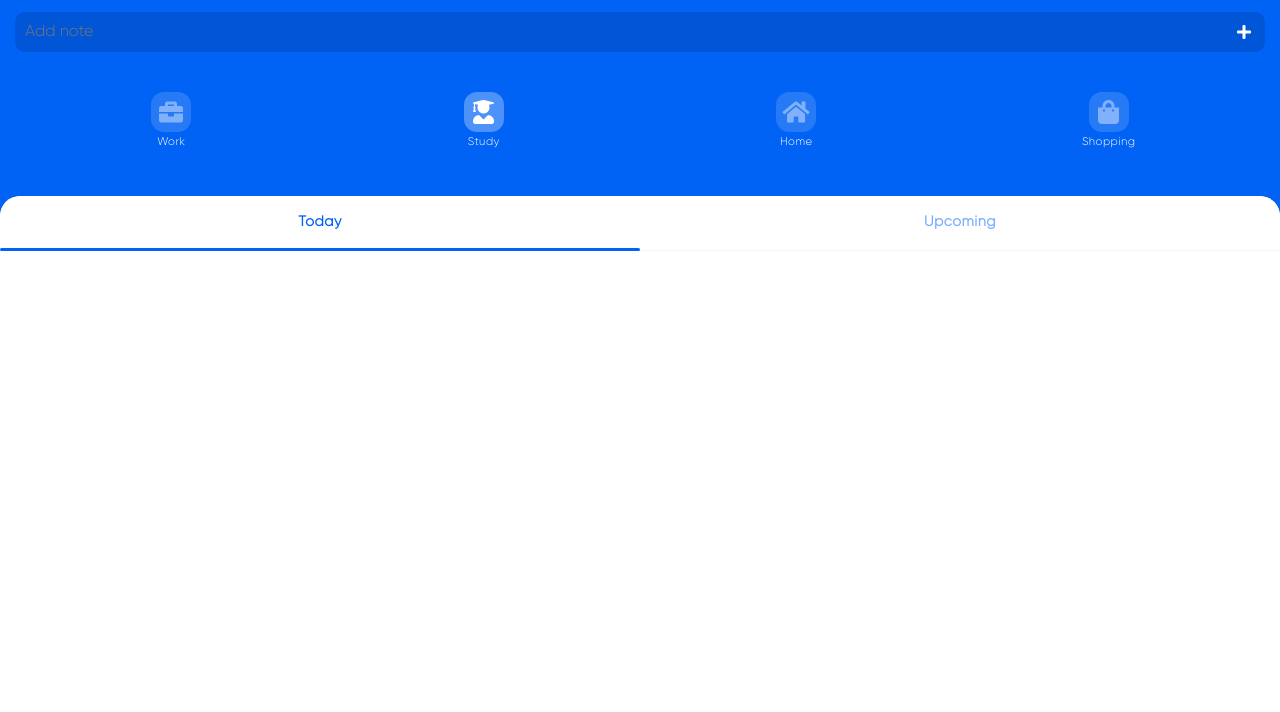
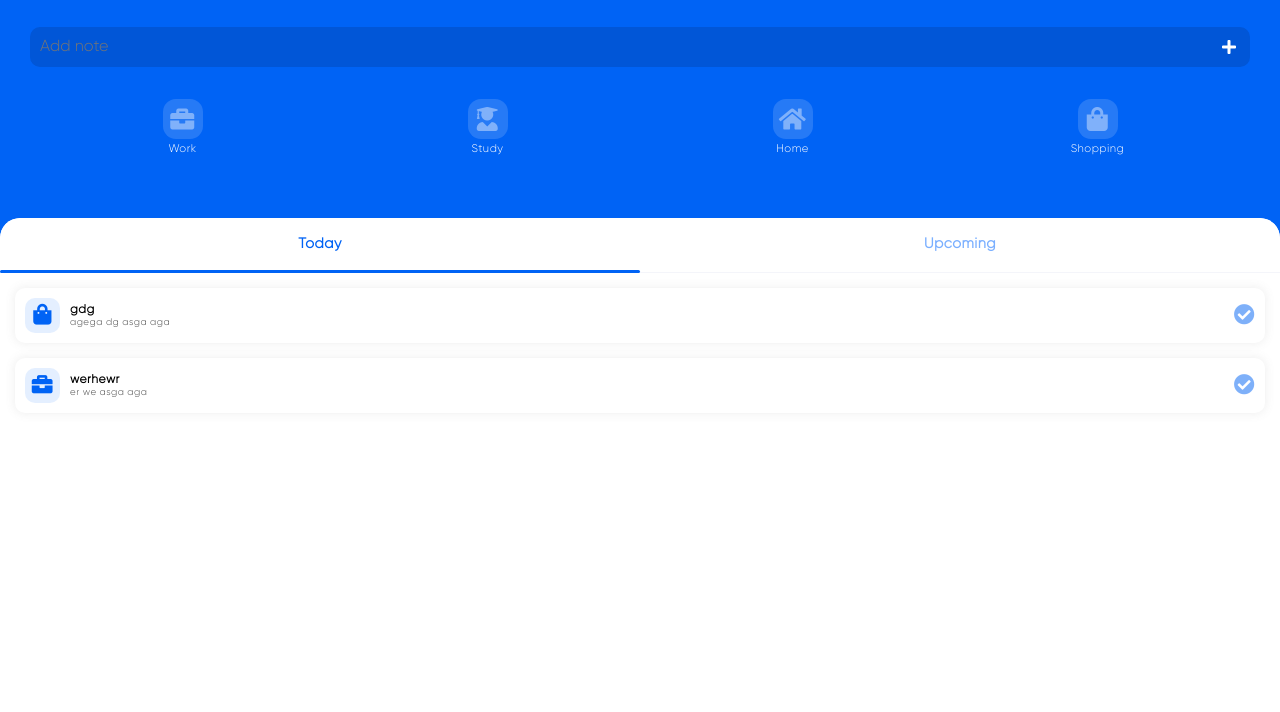
Before and after one commit to AlexanderBazukevich/ToDoList, a website with bundled scripts: page index.html in a window 1280 px wide. Shown: the part 88-800 px from the top of the page. Built offline with nearby package versions, Linux system fonts and the light colour scheme; a web font is replaced by a local one.

Commit message:
changed: content block html lines up from js components; modified some components

```diff
--- a/index.html
+++ b/index.html
@@ -14,80 +14,19 @@
 <body>
     <div class="application">
         <div class="header">
-            <button class="button" type="button"><i class="fas fa-chevron-left"></i></button>
+            <button class="button" type="button">
+                <span class="icon">
+                    <i class="fas fa-chevron-left"></i>
+                </span>
+            </button>
             <h1 class="header__title">ToDo List</h1>
-            <button class="button" type="button"><i class="fas fa-ellipsis-v"></i></button>
+            <button class="button" type="button">
+                <span class="icon">
+                    <i class="fas fa-ellipsis-v"></i>
+                </span>
+            </button>
         </div>
-        <div class="content">
-            <form>
-                <div class="control">
-                    <label class="control__label">
-                        <input class="control__field control__field_main control__field_action_append" type="text" placeholder="Add note">
-                        <button class="button" type="submit" id="modal-button">
-                            <span class="icon">
-                                <i class="fas fa-plus"></i>
-                            </span>
-                        </button>
-                    </label>
-                </div>
-                <div class="control-group">
-                    <div class="control-group__item control-group__item_w4">
-                        <div class="control">
-                            <label class="control__label">
-                                <input class="control__field" type="radio" name="group" hidden="true">
-                                <span class="icon icon_main icon_big icon_halo_main">
-                                    <i class="fas fa-briefcase"></i>
-                                </span>
-                                <span class="control__title control__title_small">Work</span>
-                            </label>
-                        </div>
-                    </div>
-                    <div class="control-group__item control-group__item_w4">
-                        <div class="control">
-                            <label class="control__label">
-                                <input class="control__field" type="radio" name="group" hidden="true" checked>
-                                <span class="icon icon_main icon_big icon_halo_main">
-                                    <i class="fas fa-user-graduate"></i>
-                                </span>
-                                <span class="control__title control__title_small">Study</span>
-                            </label>
-                        </div>
-                    </div>
-                    <div class="control-group__item control-group__item_w4">
-                        <div class="control">
-                            <label class="control__label">
-                                <input class="control__field" type="radio" name="group" hidden="true">
-                                <span class="icon icon_main icon_big icon_halo_main">
-                                    <i class="fas fa-home"></i>
-                                </span>
-                                <span class="control__title control__title_small">Home</span>
-                            </label>
-                        </div>
-                    </div>
-                    <div class="control-group__item control-group__item_w4">
-                        <div class="control">
-                            <label class="control__label">
-                                <input class="control__field" type="radio" name="group" hidden="true">
-                                <span class="icon icon_main icon_big icon_halo_main">
-                                    <i class="fas fa-shopping-bag"></i>
-                                </span>
-                                <span class="control__title control__title_small">Shopping</span>
-                            </label>
-                        </div>
-                    </div>
-                    <div class="control-group__item control-group__item_w4">
-                        <div class="control">
-                            <label class="control__label">
-                                <input class="control__field" type="radio" name="group" hidden="true">
-                                <span class="icon icon_main icon_big icon_halo_main">
-                                    <i class="fas fa-shopping-bag"></i>
-                                </span>
-                                <span class="control__title control__title_small">Shopping</span>
-                            </label>
-                        </div>
-                    </div>
-                </div>
-            </form>
+        <div class="content" data-dom="content">
         </div>
         <div class="tabs" data-dom="tabs"></div>
         <div class="modal">
@@ -209,3 +148,72 @@
     </div>
     <script src="./src/pages/todo.page.js" type="module"></script>
 </body>
+            <!-- <form data-dom="add-note">
+                <div class="control">
+                    <label class="control__label">
+                        <input class="control__field control__field_main control__field_action_append" type="text" placeholder="Add note">
+                        <button class="button" type="submit">
+                            <span class="icon">
+                                <i class="fas fa-plus"></i>
+                            </span>
+                        </button>
+                    </label>
+                </div>
+            </form>
+            <div class="control-group">
+                <div class="control-group__item control-group__item_w4">
+                    <div class="control">
+                        <label class="control__label">
+                            <input class="control__field" type="radio" name="group" hidden="true">
+                            <span class="icon icon_main icon_big icon_halo_main">
+                                <i class="fas fa-briefcase"></i>
+                            </span>
+                            <span class="control__title control__title_small">Work</span>
+                        </label>
+                    </div>
+                </div>
+                <div class="control-group__item control-group__item_w4">
+                    <div class="control">
+                        <label class="control__label">
+                            <input class="control__field" type="radio" name="group" hidden="true" checked>
+                            <span class="icon icon_main icon_big icon_halo_main">
+                                <i class="fas fa-user-graduate"></i>
+                            </span>
+                            <span class="control__title control__title_small">Study</span>
+                        </label>
+                    </div>
+                </div>
+                <div class="control-group__item control-group__item_w4">
+                    <div class="control">
+                        <label class="control__label">
+                            <input class="control__field" type="radio" name="group" hidden="true">
+                            <span class="icon icon_main icon_big icon_halo_main">
+                                <i class="fas fa-home"></i>
+                            </span>
+                            <span class="control__title control__title_small">Home</span>
+                        </label>
+                    </div>
+                </div>
+                <div class="control-group__item control-group__item_w4">
+                    <div class="control">
+                        <label class="control__label">
+                            <input class="control__field" type="radio" name="group" hidden="true">
+                            <span class="icon icon_main icon_big icon_halo_main">
+                                <i class="fas fa-shopping-bag"></i>
+                            </span>
+                            <span class="control__title control__title_small">Shopping</span>
+                        </label>
+                    </div>
+                </div>
+                <div class="control-group__item control-group__item_w4">
+                    <div class="control">
+                        <label class="control__label">
+                            <input class="control__field" type="radio" name="group" hidden="true">
+                            <span class="icon icon_main icon_big icon_halo_main">
+                                <i class="fas fa-shopping-bag"></i>
+                            </span>
+                            <span class="control__title control__title_small">Shopping</span>
+                        </label>
+                    </div>
+                </div>
+            </div> -->
--- a/src/components/base/base.component.js
+++ b/src/components/base/base.component.js
@@ -24,6 +24,11 @@ export class BaseComponent {
         components.forEach( component => {
             if (this.isComponentForElement(component)) {
                 const data = this.getComponentDataForElement(component);
+                // console.log(data);
+                if (!data) {
+                    wrapper.innerHTML = wrapper.innerHTML.replace(`[[${component}]]`, '');
+                    return;
+                }
                 const cpm = this.getComponentForElement(component);
                 const componentClass = this[`${cpm}Component`];
                 wrapper.innerHTML = wrapper.innerHTML.replace(`[[${component}]]`, new componentClass(data).renderAsString());
@@ -33,6 +38,7 @@ export class BaseComponent {
                 const data = this.getComponentDataForArray(component);
                 const cpm = this.getComponentForArray(component);
                 let html = "";
+                // console.log(data);
                 data.forEach( value => {
                     const componentClass = this[`${cpm}Component`];
                     html += new componentClass(value).renderAsString();
@@ -84,14 +90,14 @@ export class BaseComponent {
         return this.data[dataName];
     }
 
+    getComponentDataForElement(component) {
+        const dataName = component.split(" as ")[1];
+        return this.data[dataName];
+    }
+
     getComponentForArray(component) {
         const componentName = component.split(" in ")[0];
         return componentName;
-    }
-
-    getComponentDataForElement(component) {
-        const dataName = component.split(" as ")[1];
-        return this.data[dataName];
     }
 
     getComponentForElement(component) {
--- /dev/null
+++ b/src/components/content/content.component.js
@@ -0,0 +1,59 @@
+import { BaseComponent } from "../base/base.component.js"
+import { ControlGroupItem } from "../control-group/control-group-item.component.js"
+import { Control } from "../control/control.component.js"
+
+const template = `<div class="content">
+    <form data-dom="add-note">
+        [[control as controlData]]
+    </form>
+    <div class="control-group">
+        [[controlGroupItem in items]]
+    </div>
+    `
+
+export class Content extends BaseComponent {
+    constructor(data) {
+        super(data);
+        this.controlGroupItemComponent = ControlGroupItem;
+        this.controlComponent = Control;
+
+        this.data.items = data;
+        this.data.items.forEach(item => {
+            item.class = "control-group__item_w4";
+            item.controlData = {
+                type: "radio",
+                labelClass: "",
+                fieldClass: "",
+                name: "group",
+                placeholder: "",
+                hidden: "hidden",
+                iconData: {
+                    icon: item.icon,
+                    class: "icon icon_main icon_big icon_halo_main"
+                },
+                titleData: {
+                    title: item.title,
+                    class: "control__title_small"
+                }
+            }
+        });
+
+        this.data.controlData = {
+            type: "text",
+            labelClass: "",
+            fieldClass: "control__field_main control__field_action_append",
+            name: "",
+            placeholder: "Add note",
+            hidden: "",
+            buttonData: {
+                type: "submit",
+                iconData: {
+                    icon: "plus",
+                    class: "icon"
+                }
+            }
+        };
+    }
+}
+
+Content.prototype.template = template;
--- /dev/null
+++ b/src/components/control-group/control-group-item.component.js
@@ -0,0 +1,19 @@
+import { BaseComponent } from "../base/base.component.js"
+import { Control } from "../control/control.component.js";
+
+const template = `<div class="control-group__item {{class}}">
+    [[control as controlData]]
+</div>`
+
+export class ControlGroupItem extends BaseComponent {
+    /**
+     *
+     * @param { {class: string, controlData: {}}} data
+     */
+    constructor(data){
+        super(data);
+        this.controlComponent = Control;
+    }
+}
+
+ControlGroupItem.prototype.template = template;
--- a/src/components/icon/icon.component.js
+++ b/src/components/icon/icon.component.js
@@ -1,6 +1,6 @@
 import { BaseComponent } from "../base/base.component.js";
 
-const template = `<span class="icon {{class}}">
+const template = `<span class="{{class}}">
     <i class="fas fa-{{icon}}"></i>
 </span>`
 
@@ -17,7 +17,7 @@ export class Icon extends BaseComponent {
             throw `Icon component: Class argument ${data.class}`
         }
         if (!data.icon) {
-            throw `Icon argument ${data.icon}`
+            throw `Icon component: Icon argument ${data.icon}`
         }
         super(data);
     }
--- a/src/components/note/note.component.js
+++ b/src/components/note/note.component.js
@@ -26,14 +26,19 @@ export class Note extends BaseComponent {
 
         this.data.icons = {
             icon: this.data.icon,
-            class: "icon_note icon_small icon_halo_note"
+            class: "icon icon_note icon_small icon_halo_note"
         }
 
         this.data.controlData = {
             type: "checkbox",
+            labelClass: "",
+            fieldClass: "",
+            name: "",
+            placeholder: "",
+            hidden: "hidden",
             iconData: {
                 icon: "check-circle",
-                class: "icon_note"
+                class: "icon icon_note"
             }
         }
     }
--- a/src/components/tabs/tab-content.component.js
+++ b/src/components/tabs/tab-content.component.js
@@ -3,6 +3,10 @@ import { BaseComponent } from "../base/base.component.js";
 const template = `<div class="tabs__content content" data-dom="{{selector}}-todos"></div>`
 
 export class TabContent extends BaseComponent {
+    /**
+     *
+     * @param { {selector: string } } data
+     */
     constructor(data) {
         super(data)
     }
--- a/src/components/tabs/tabs.component.js
+++ b/src/components/tabs/tabs.component.js
@@ -1,6 +1,6 @@
 import { BaseComponent } from "../base/base.component.js";
 import { TabItem } from "./tab-item.component.js";
-import { TabContent } from "../tabs/tab-content.component.js";
+import { TabContent } from "./tab-content.component.js";
 
 const template = `<div class="tabs">
     [[tabItem in items]]
@@ -12,7 +12,7 @@ const template = `<div class="tabs">
 export class Tabs extends BaseComponent {
     /**
      *
-     * @param {items: {title: string, selector: string, checked: string}[]} data
+     * @param {items: {title: string, selector: string, checked: bool}[]} data
      */
     constructor(data) {
         super(data);
--- a/src/data/data.js
+++ b/src/data/data.js
@@ -2,37 +2,37 @@ export const data = [
     {
         title: "sdgsag",
         description: "erg er asga aga",
-        date: "2020-07-07T15:59:33.110Z",
-        icon: "shopping-bag",
+        date: "2020-07-17T15:59:33.110Z",
+        icon: "user-graduate",
     },
     {
         title: "werg",
         description: "werg er asga aga",
-        date: "2020-07-09T15:59:33.110Z",
-        icon: "shopping-bag",
+        date: "2020-07-18T15:59:33.110Z",
+        icon: "briefcase",
     },
     {
         title: "gdg",
         description: "agega dg asga aga",
-        date: "2020-07-08T15:59:33.110Z",
+        date: "2020-07-16T15:59:33.110Z",
         icon: "shopping-bag",
     },
     {
         title: "rgb",
         description: "werhwfbw rwegw asga aga",
-        date: "2020-07-07T15:59:33.110Z",
+        date: "2020-07-17T15:59:33.110Z",
         icon: "shopping-bag",
     },
     {
         title: "werhewr",
         description: "er we asga aga",
-        date: "2020-07-08T15:59:33.110Z",
-        icon: "shopping-bag",
+        date: "2020-07-16T15:59:33.110Z",
+        icon: "briefcase",
     },
     {
         title: "werhr",
         description: "er we asga aga",
-        date: "2020-07-09T12:59:33.110Z",
-        icon: "shopping-bag",
+        date: "2020-07-18T12:59:33.110Z",
+        icon: "user-graduate",
     },
 ]
--- /dev/null
+++ b/src/data/group-data.js
@@ -0,0 +1,22 @@
+export const groupData = [
+    {
+    title: "Work",
+    icon: "briefcase"
+    },
+    {
+    title: "Study",
+    icon: "user-graduate"
+    },
+    {
+    title: "Home",
+    icon: "home"
+    },
+    {
+    title: "Shopping",
+    icon: "shopping-bag"
+    },
+    {
+    title: "Shopping",
+    icon: "shopping-bag"
+    }
+]
--- a/src/pages/todo.page.js
+++ b/src/pages/todo.page.js
@@ -1,17 +1,22 @@
 import { Note } from "./../components/note/note.component.js";
 import { NoteGroup } from "./../components/note-group/note-group.component.js";
 import { Tabs } from "./../components/tabs/tabs.component.js";
+import { Content } from "./../components/content/content.component.js"
 
 import { data as NOTES_JSON } from "./../data/data.js";
+import { groupData } from "./../data/group-data.js"
 
 class TodoPage {
     constructor () {
         this.todaysNotesContainer;
         this.upcomingNotesContainer;
+        this.controlGroup;
         this.tabs = document.querySelector("[data-dom=tabs]");
+        this.content = document.querySelector("[data-dom=content]");
 
         this.notesGroupsData = this.getTransformedNotesGroups(NOTES_JSON);
         this.todaysNotes = this.getTodaysNotes(NOTES_JSON);
+        this.groupData = groupData;
     }
 
     getTodaysNotes(data) {
@@ -82,9 +87,17 @@ class TodoPage {
         const tabs = new Tabs({ items: [{title: "Today", selector: "today", checked: "checked"}, {title: "Upcoming", selector: "upcoming"}] });
         this.tabs.append(tabs.render());
     }
+
+    renderContent() {
+        const content = new Content(this.groupData);
+        this.content.append(content.render());
+    }
+    //TODO how to remove unnecessary tabs and content containers
+
 }
 
 const todoPage = new TodoPage();
 todoPage.renderTabs();
 todoPage.renderTodaysNotes();
 todoPage.renderUpcomingNotes();
+todoPage.renderContent();
```
Also changed, not shown: src/components/button/button.component.js (added, +15 -0 lines), src/components/control-group/control-group.component.js (added, +19 -0 lines), src/components/control/control-title.component.js (added, +11 -0 lines), src/components/control/control.component.js (+17 -3 lines), src/components/tabs/tab-item.component.js (+6 -2 lines).
